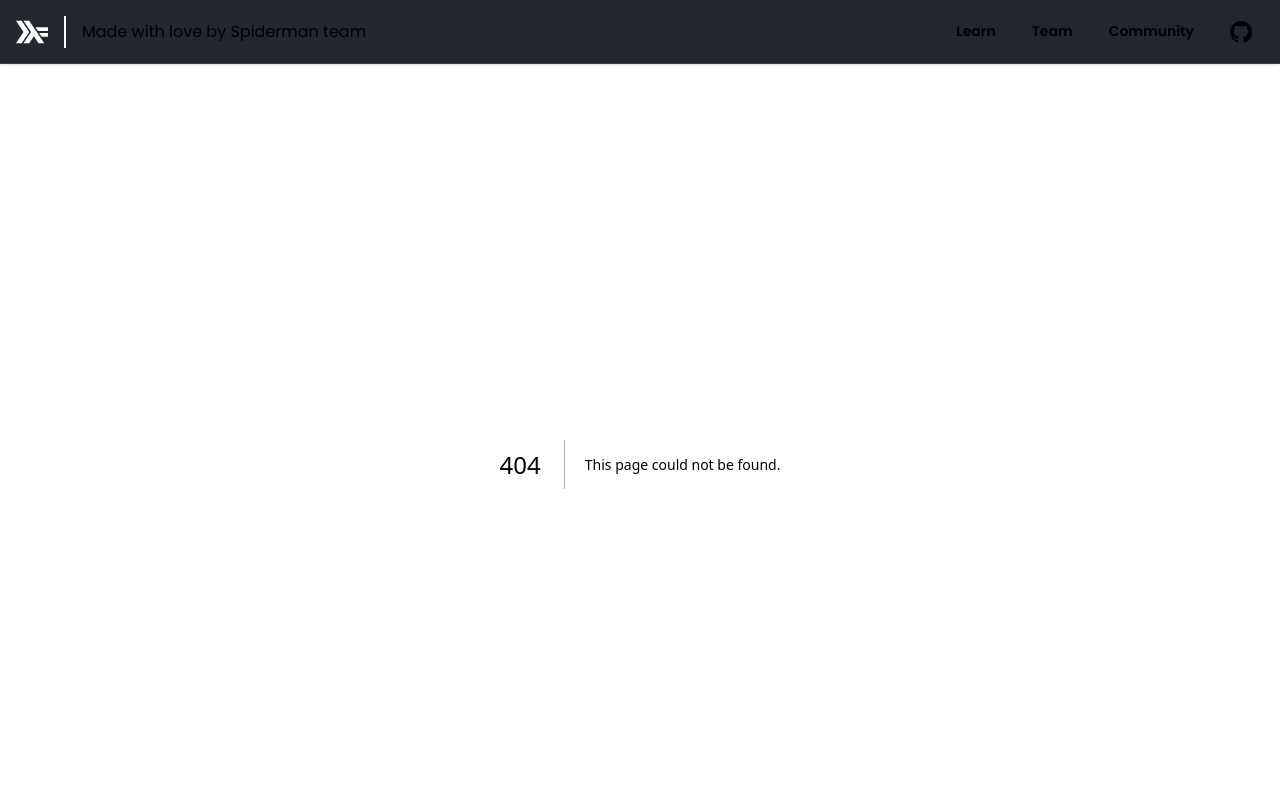
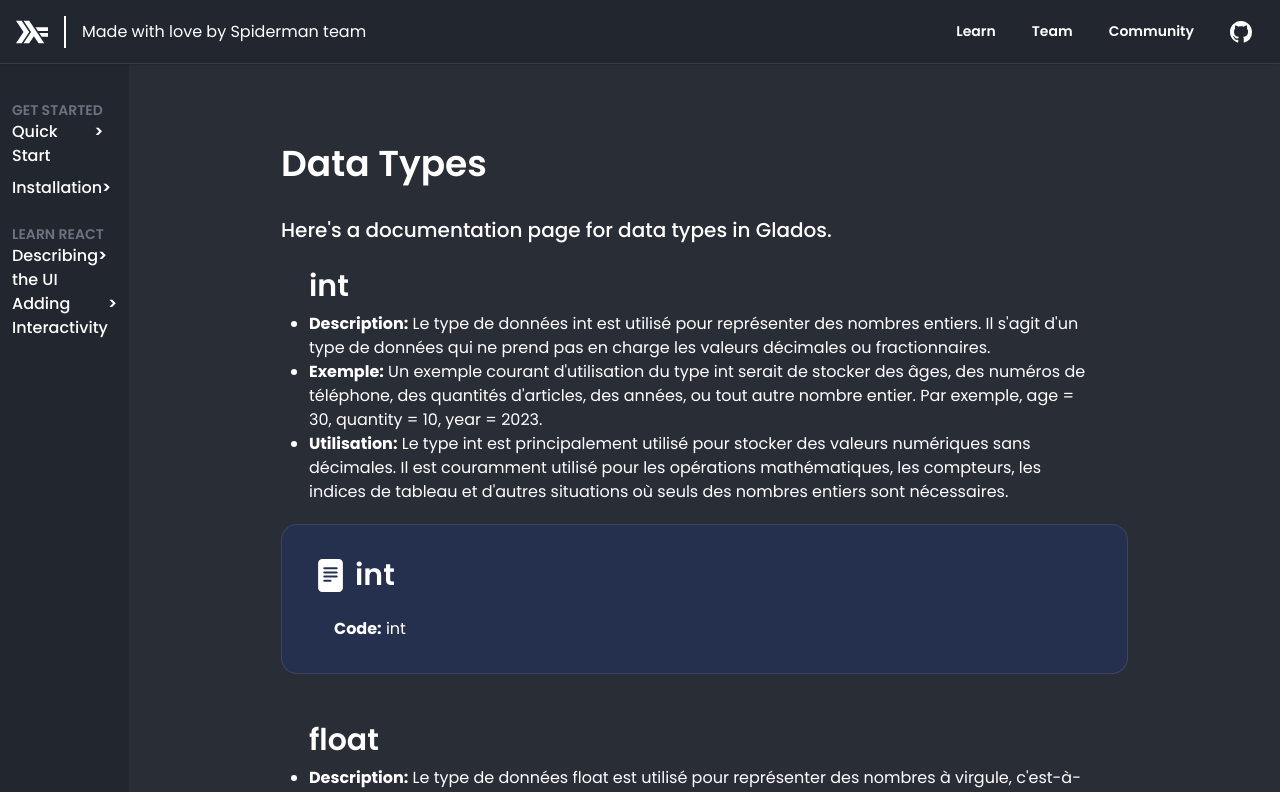
Before and after one commit to Gaetandrt/glados-doc, a Next.js app: page /learn/your-first-component in a window 1280 px wide. Before the commit this address had no page. Shown: the top 792 px of the page. Built offline with nearby package versions, Linux system fonts and the light colour scheme.

Commit message:
your-first-coponent page = type debut

```diff
--- a/package.json
+++ b/package.json
@@ -12,6 +12,8 @@
     "@emotion/react": "^11.11.1",
     "@emotion/styled": "^11.11.0",
     "@mui/material": "^5.14.16",
+    "aos": "^3.0.0-beta.6",
+    "framer-motion": "^10.16.4",
     "next": "14.0.1",
     "react": "^18",
     "react-dom": "^18",
--- a/src/app/(site)/learn/page.tsx
+++ b/src/app/(site)/learn/page.tsx
@@ -5,7 +5,7 @@ import { BsFillFileTextFill } from "react-icons/bs";
 
 export default function Learn() {
   return (
-    <div className='p-10 w-full'>
+    <div className='p-10 w-full overflow-hidden'>
       <h1 className="font-semibold text-4xl mb-8">
         Quick Start
       </h1>
--- /dev/null
+++ b/src/app/(site)/learn/your-first-component/page.tsx
@@ -0,0 +1,85 @@
+import React from 'react';
+import LearnCard from '@/components/LearnCard';
+import { BsFillFileTextFill } from 'react-icons/bs';
+
+const dataTypes = [
+  {
+    description: " Le type de données int est utilisé pour représenter des nombres entiers. Il s'agit d'un type de données qui ne prend pas en charge les valeurs décimales ou fractionnaires.",
+    exemple: " Un exemple courant d'utilisation du type int serait de stocker des âges, des numéros de téléphone, des quantités d'articles, des années, ou tout autre nombre entier. Par exemple, age = 30, quantity = 10, year = 2023.",
+    utilisation: " Le type int est principalement utilisé pour stocker des valeurs numériques sans décimales. Il est couramment utilisé pour les opérations mathématiques, les compteurs, les indices de tableau et d'autres situations où seuls des nombres entiers sont nécessaires.",
+    text: 'Lorem ipsum dolor sit amet, consectetur adipiscing elit, sed do eiusmod tempor incididunt ut labore et dolore magna',
+    title: 'int',
+    code: 'int',
+  },
+  {
+    description: " Le type de données float est utilisé pour représenter des nombres à virgule, c'est-à-dire des nombres avec des valeurs décimales. Il permet de stocker des valeurs réelles et fractionnaires.",
+    exemple: " Un exemple courant d'utilisation du type float serait de stocker des prix, des coordonnées géographiques, des taux de change, ou d'autres valeurs qui nécessitent des décimales. Par exemple, price = 19.99, latitude = 34.0522, interestRate = 0.05.",
+    utilisation: " Le type float est largement utilisé pour effectuer des calculs mathématiques impliquant des nombres à virgule. Il est adapté pour stocker des données précises nécessitant des décimales.",
+    text: 'Lorem ipsum dolor sit amet, consectetur adipiscing elit, sed do eiusmod tempor incididunt ut labore et dolore magna',
+    title: 'float',
+    code: 'float',
+  },
+  {
+    description: " Le type de données char est utilisé pour représenter des caractères individuels, y compris des lettres, des chiffres, des symboles ou d'autres caractères spéciaux.",
+    exemple: " Un exemple courant d'utilisation du type char serait de stocker des lettres de l'alphabet, des chiffres (comme '0', '1'), des symboles (comme '@', '#'), ou d'autres caractères spéciaux (comme '$', '%').",
+    utilisation: " Le type char est souvent utilisé dans la manipulation de chaînes de caractères, le traitement de caractères individuels et la création de texte.",
+    text: 'Lorem ipsum dolor sit amet, consectetur adipiscing elit, sed do eiusmod tempor incididunt ut labore et dolore magna',
+    title: 'char',
+    code: 'char',
+  },
+  {
+    description: " Le type de données string est utilisé pour représenter des chaînes de caractères, c'est-à-dire une séquence de caractères. Il peut contenir des mots, des phrases, des paragraphes, ou tout autre texte.",
+    exemple: ' Un exemple courant d utilisation du type string serait de stocker du texte, comme des noms, des descriptions, des messages, des adresses, ou tout autre contenu textuel. Par exemple, name = "John Doe", message = "Bonjour, comment ça va ?".',
+    utilisation: " Le type string est essentiel pour la manipulation de texte, l'affichage d'informations et la communication avec les utilisateurs.",
+    text: 'Lorem ipsum dolor sit amet, consectetur adipiscing elit, sed do eiusmod tempor incididunt ut labore et dolore magna',
+    title: 'string',
+    code: 'string',
+  },
+  {
+    description: " Le type de données bool (booléen) est utilisé pour représenter des valeurs booléennes, c'est-à-dire true (vrai) ou false (faux). Il est couramment utilisé pour prendre des décisions basées sur des conditions.",
+    exemple: " Un exemple courant d'utilisation du type bool serait de stocker des valeurs de vérité pour des expressions logiques, comme isTrue = true, isReady = false.",
+    utilisation: " Le type bool est essentiel pour les structures de contrôle, les déclarations conditionnelles et l'évaluation de la validité des conditions.",
+    text: 'Lorem ipsum dolor sit amet, consectetur adipiscing elit, sed do eiusmod tempor incididunt ut labore et dolore magna',
+    title: 'bool',
+    code: 'bool',
+  },
+];
+
+function DocumentationPage() {
+  return (
+    <div className="p-10 w-full">
+      <h1 className="font-semibold text-4xl mb-8">Data Types</h1>
+      <p className="font-medium text-xl mb-6">
+        Here's a documentation page for data types in Glados.
+      </p>
+      {dataTypes.map((dataType, index) => (
+        <div key={index}>
+          <h2 className="font-semibold text-3xl mb-2 mx-7">{dataType.title}</h2>
+          <ul className='list-disc mx-7 mb-5'>
+            <li>
+                <p><strong>Description:</strong>{dataType.description}</p>
+            </li>
+            <li>
+                <p><strong>Exemple:</strong>{dataType.exemple}</p>
+            </li>
+            <li>
+                <p><strong>Utilisation:</strong>{dataType.utilisation}</p>
+            </li>
+          </ul>
+          <LearnCard
+            Icon={BsFillFileTextFill}
+            iconSize={33}
+            title={dataType.title}
+            className='mb-12'
+          >
+            <p>
+              <strong>Code:</strong> {dataType.code}
+            </p>
+          </LearnCard>
+        </div>
+      ))}
+    </div>
+  );
+}
+
+export default DocumentationPage;
--- a/src/app/(site)/team/page.tsx
+++ b/src/app/(site)/team/page.tsx
@@ -15,9 +15,6 @@ export default function Team() {
                   <div className='w-32 h-32 rounded-full bg-[url("/image/nicolas.jpg")] bg-cover bg-center mx-auto my-auto'></div>
                   <div className='w-32 h-32 rounded-full bg-[url("/image/sydney.jpg")] bg-cover bg-center mx-auto my-auto'></div>
                   <div className='w-32 h-32 rounded-full bg-[url("/image/flavio.jpg")] bg-cover bg-center mx-auto my-auto'></div>
-                  {/* <div className='w-32 h-32 bg-green-600'></div>
-                  <div className='w-32 h-32 bg-blue-600'></div> */}
-                  {/* <Image className='rounded-full w-32 h-32 overflow-hidden' src="/image/gaetan.jpg" width={200} height={200} alt='gaytan' /> */}
                 </div>
                 <div className='flex h-6 mb-9 mt-1 space-x-20'>
                   <div className='w-32 text-center'>
@@ -29,9 +26,6 @@ export default function Team() {
                   <div className='w-32 text-center'>
                     Flivio
                   </div>
-                  {/* <div className='w-32 h-32 bg-green-600'></div>
-                  <div className='w-32 h-32 bg-blue-600'></div> */}
-                  {/* <Image className='rounded-full w-32 h-32 overflow-hidden' src="/image/gaetan.jpg" width={200} height={200} alt='gaytan' /> */}
                 </div>
           <div className='flex flex-col items-center'>
             <div className='flex items-center space-x-20'>
--- a/src/components/Sidebar.tsx
+++ b/src/components/Sidebar.tsx
@@ -9,7 +9,7 @@ import LearnMenu from "./LearnItem";
 const Sidebar = () => {
 
   return (
-    <div className="h-screen pt-7 pb-8 bg-bg-color w-72">
+    <div className="h-auto pt-7 pb-8 bg-bg-color w-72">
       <div>
         <LearnMenu></LearnMenu>
       </div>
```
Also changed, not shown: 1 other file (tests, documents, lock files or other folders).
